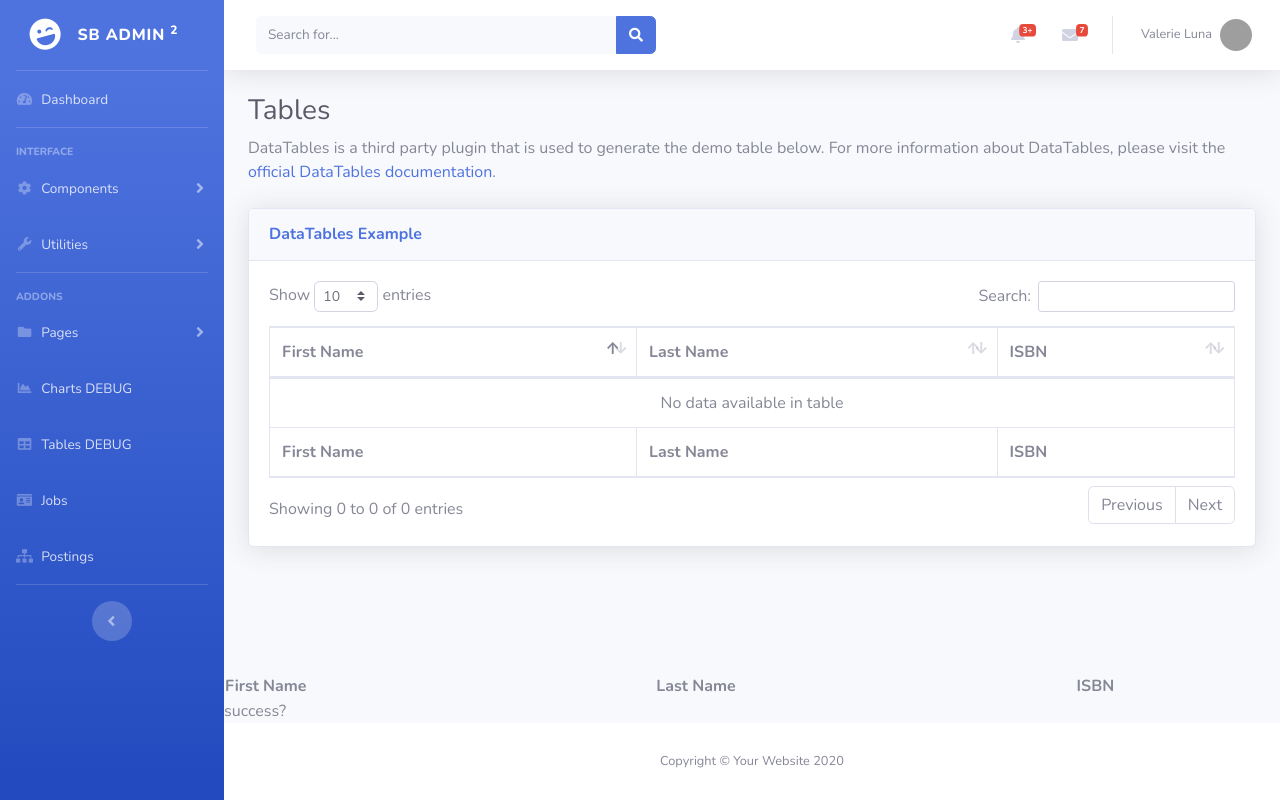
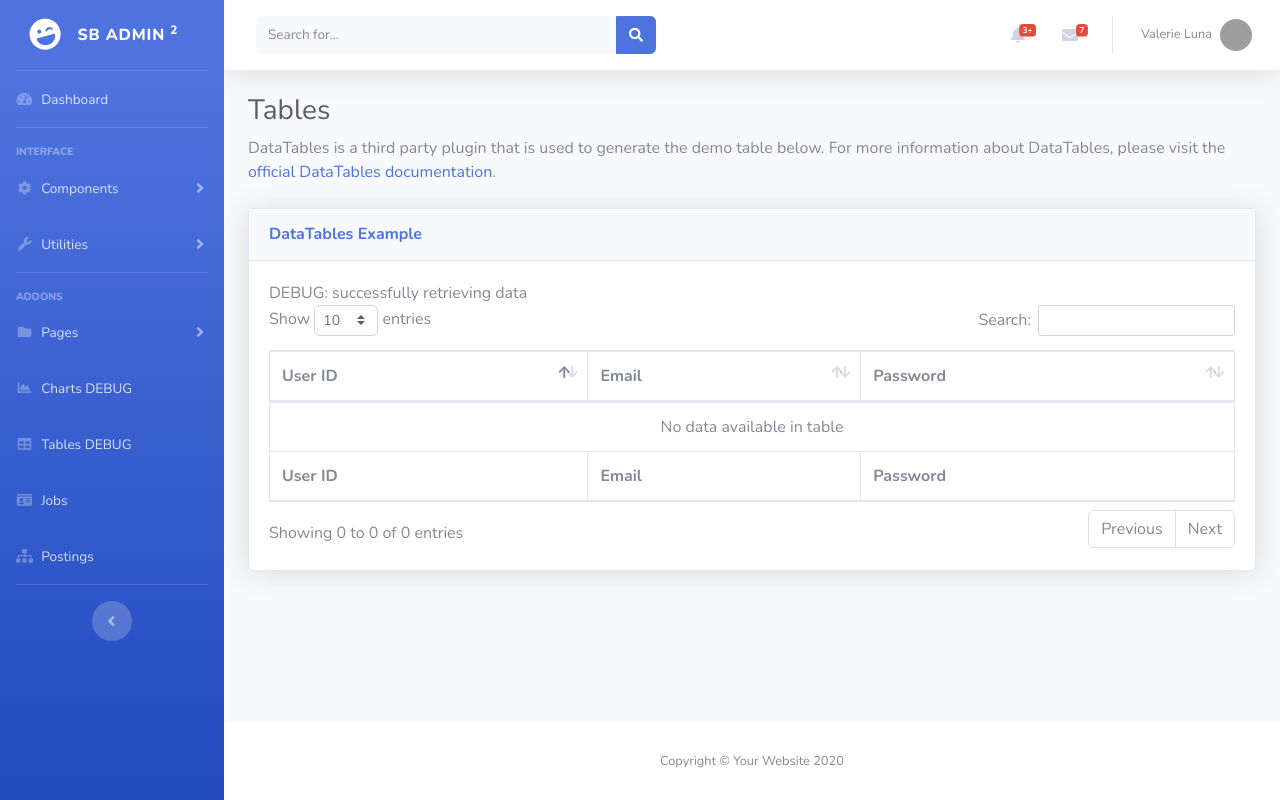
Before and after one commit to chapeI/Job-Board, a PHP site: page /postings.php in a window 1280 px wide. Run offline with PHP 8.4, Linux system fonts and the light colour scheme; data that the repository does not hold is empty; grey boxes are pictures that could not be loaded.

Commit message:
retrieving "users" from iyc database, with jeff's schema, anoop inserted random data for testing.

```diff
--- a/postings.php
+++ b/postings.php
@@ -364,21 +364,41 @@
                 <table class="table table-bordered" id="dataTable" width="100%" cellspacing="0">
                   <thead>
                     <tr>
-                      <th>First Name</th>
-                      <th>Last Name</th>
-                      <th>ISBN</th>
+                      <th>User ID</th>
+                      <th>Email</th>
+                      <th>Password</th>
                     </tr>
                   </thead>
                   <tfoot>
                     <tr>
-                      <th>First Name</th>
-                      <th>Last Name</th>
-                      <th>ISBN</th>
+                      <th>User ID</th>
+                      <th>Email</th>
+                      <th>Password</th>
                     </tr>
                   </tfoot>
                   <tbody>
 
+                  <?php
+                  $servername = "iyc353.encs.concordia.ca";
+                  $username = "iyc353_1";
+                  $password = "folklore";
 
+                  try {
+                    $conn = new PDO("mysql:host=$servername;dbname=iyc353_1", $username, $password);
+                    // set the PDO error mode to exception
+                    $conn->setAttribute(PDO::ATTR_ERRMODE, PDO::ERRMODE_EXCEPTION);
+                  echo "DEBUG: successfully retrieving data";
+                  } catch(PDOException $e) {
+                    echo "Connection failed: " . $e->getMessage();
+                  }
+
+                  $query = $conn-> prepare("SELECT * FROM users");
+                  $query->execute();
+
+                  while($row = $query-> fetch()) {
+                        echo "<tr><td>". $row["user_id"]. "</td><td>". $row["email"]. "</td><td>". $row["password"]. "</td></tr>";
+                  }
+                  ?>
                   </tbody>
                 </table>
               </div>
@@ -390,52 +410,6 @@
 
       </div>
       <!-- End of Main Content -->
-
-
-
-<table>
-    <tr>
-    <th>First Name</th>
-    <th>Last Name</th>
-    <th>ISBN</th>
-    </tr>
-
-
-</table>
-
-
-
-
-
-
-
-                  <?php
-                  $servername = "iyc353.encs.concordia.ca";
-                  $username = "iyc353_1";
-                  $password = "folklore";
-
-                  try {
-                    $conn = new PDO("mysql:host=$servername;dbname=iyc353_1", $username, $password);
-                    // set the PDO error mode to exception
-                    $conn->setAttribute(PDO::ATTR_ERRMODE, PDO::ERRMODE_EXCEPTION);
-                  echo "success?";
-                  } catch(PDOException $e) {
-                    echo "Connection failed: " . $e->getMessage();
-                  }
-
-                  $query = $conn-> prepare("SELECT * FROM author");
-                  $query->execute();
-
-                  while($row = $query-> fetch()) {
-                        echo "<div>". $row["last_name"]. "</div>";
-                  }
-
-
-
-                  ?>
-
-
-
 
 
       <!-- Footer -->
```
